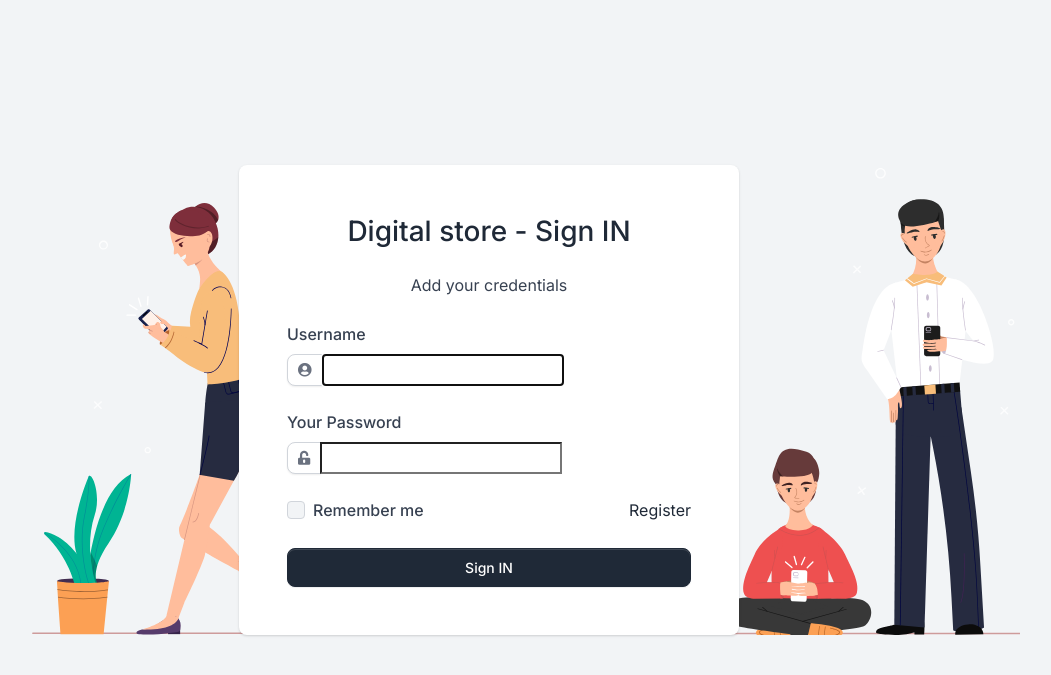
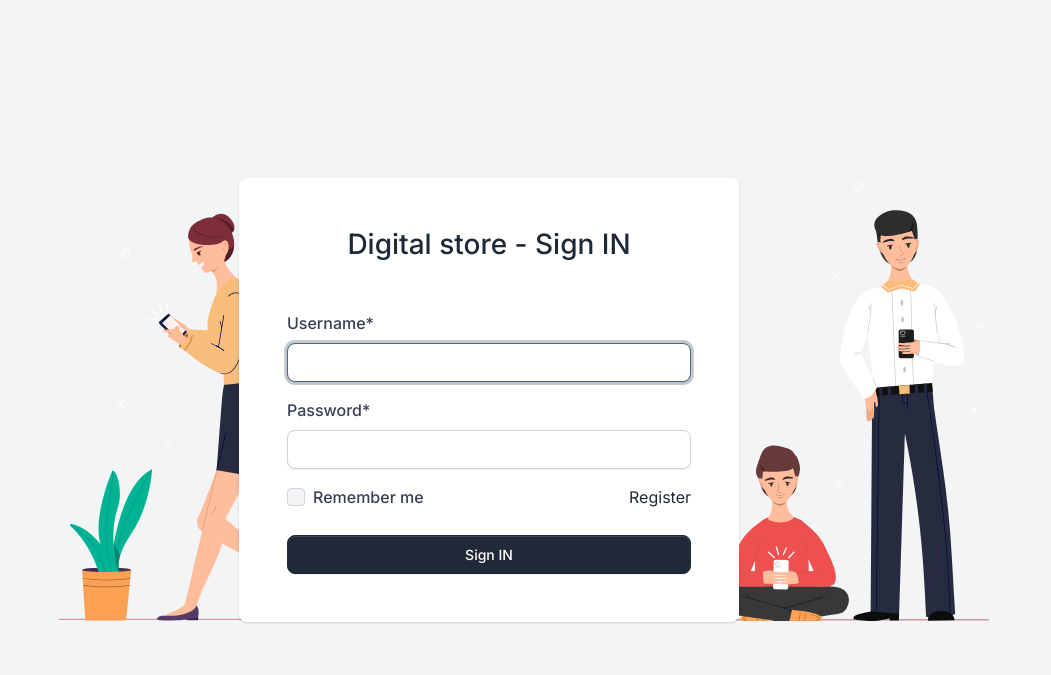
Before and after one commit to YaroslavBordovoy/digital-goods-app, a Django app: page /accounts/login/ in a window 1280 px wide. Shown: the top 675 px of the page, without its empty margins (151-1202 px from the left). Run offline with Django 5.2, Linux system fonts and the light colour scheme; some libraries are stand-ins or nearby versions.

Commit message:
fix: login notifications

```diff
--- a/accounts/views.py
+++ b/accounts/views.py
@@ -1,6 +1,7 @@
 from django.contrib import messages
 from django.contrib.auth import get_user_model
 from django.contrib.auth.models import Permission
+from django.contrib.auth.views import LoginView
 from django.contrib.sites.shortcuts import get_current_site
 from django.http import HttpRequest, HttpResponse
 from django.shortcuts import redirect, render
@@ -12,6 +13,7 @@ from accounts.services.email_service import EmailService
 from accounts.services.token_service import account_activation_token
 
 User = get_user_model()
+
 
 def register(request: HttpRequest):
     form = RegisterForm(request.POST or None)
--- a/templates/registration/login.html
+++ b/templates/registration/login.html
@@ -1,4 +1,5 @@
 {% extends "layouts/base-fullscreen.html" %}
+{% load crispy_forms_filters %}
 
 {% block title %} Sign IN {% endblock %}
 
@@ -19,45 +20,15 @@
                   Digital store - Sign IN
                 </h1>
                 <br/>
-                <p>
-                  {% if msg %}
-                    <span class="text-danger">
-                                            {{ msg | safe }}
-                                        </span>
-                  {% else %}
-                    Add your credentials
-                  {% endif %}
-                </p>
               </div>
-
-              <form method="post" action="" class="mt-4">
+                <!-- Form -->
+              <form method="post" action="" class="mt-4" novalidate>
 
                 {% csrf_token %}
 
-                <!-- Form -->
+                {{ form|crispy}}
+
                 <div class="form-group mb-4">
-                  <label for="email">Username</label>
-                  <div class="input-group">
-                    <span class="input-group-text" id="basic-addon1">
-                        <span class="fas fa-user-circle"></span>
-                    </span>
-                    {{ form.username }}
-                  </div>
-                </div>
-                <!-- End of Form -->
-                <div class="form-group">
-                  <!-- Form -->
-                  <div class="form-group mb-4">
-                    <label for="password">Your Password</label>
-                    <div class="input-group">
-                      <span class="input-group-text" id="basic-addon2">
-                          <span class="fas fa-unlock-alt"></span>
-                      </span>
-                      {{ form.password }}
-                    </div>
-                  </div>
-
-                  <!-- End of Form -->
                   <div class="d-flex justify-content-between align-items-top mb-4">
                     <div class="form-check">
                       <input class="form-check-input" type="checkbox" value="" id="remember">
@@ -72,6 +43,9 @@
                   <button type="submit" name="login" class="btn btn-gray-800">Sign IN</button>
                 </div>
               </form>
+
+              <!-- End of Form -->
+
             </div>
           </div>
         </div>
```
Also changed, not shown: templates/layouts/base-fullscreen.html (+15 -8 lines), templates/layouts/base.html (line endings or trailing spaces).
